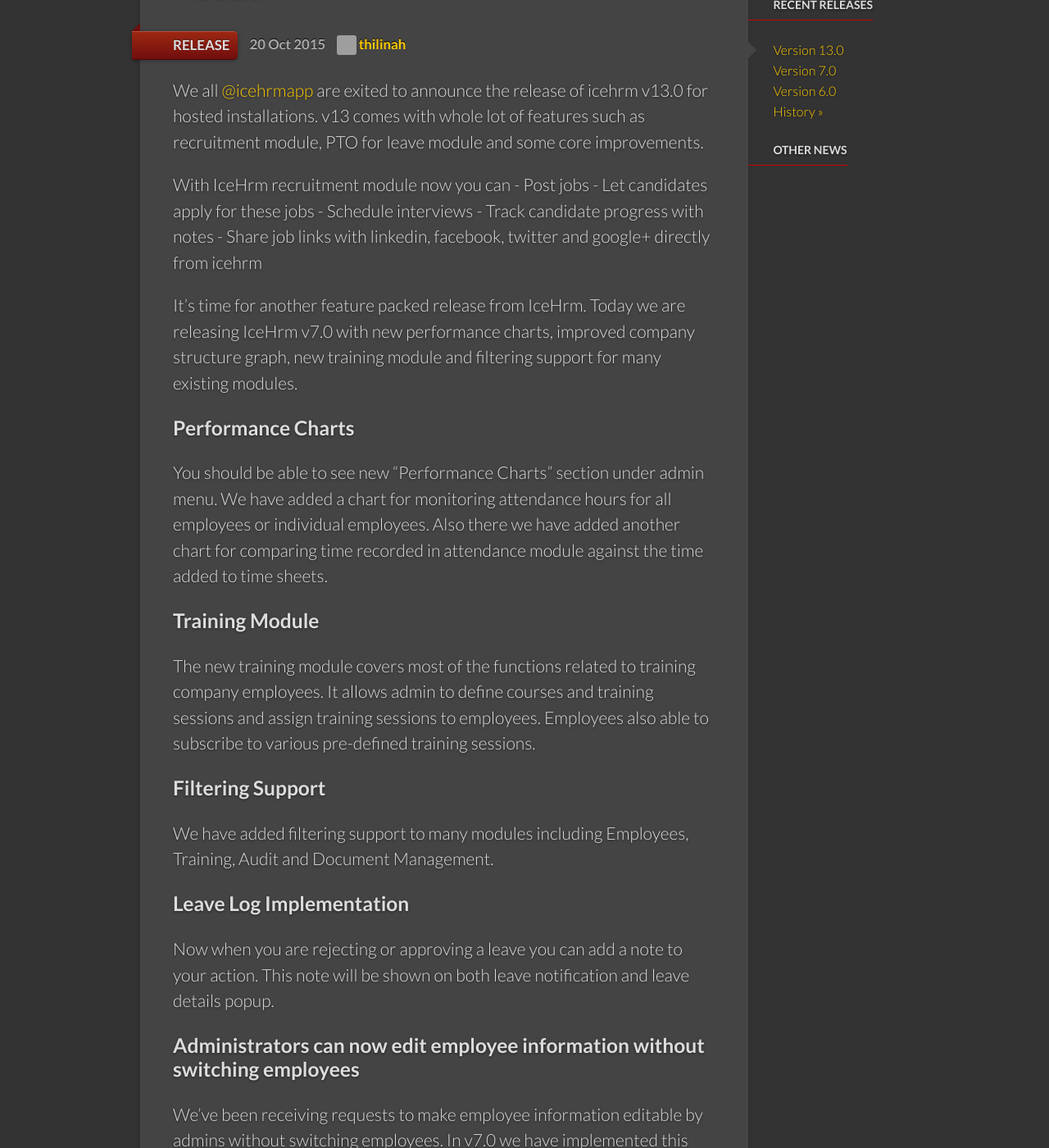
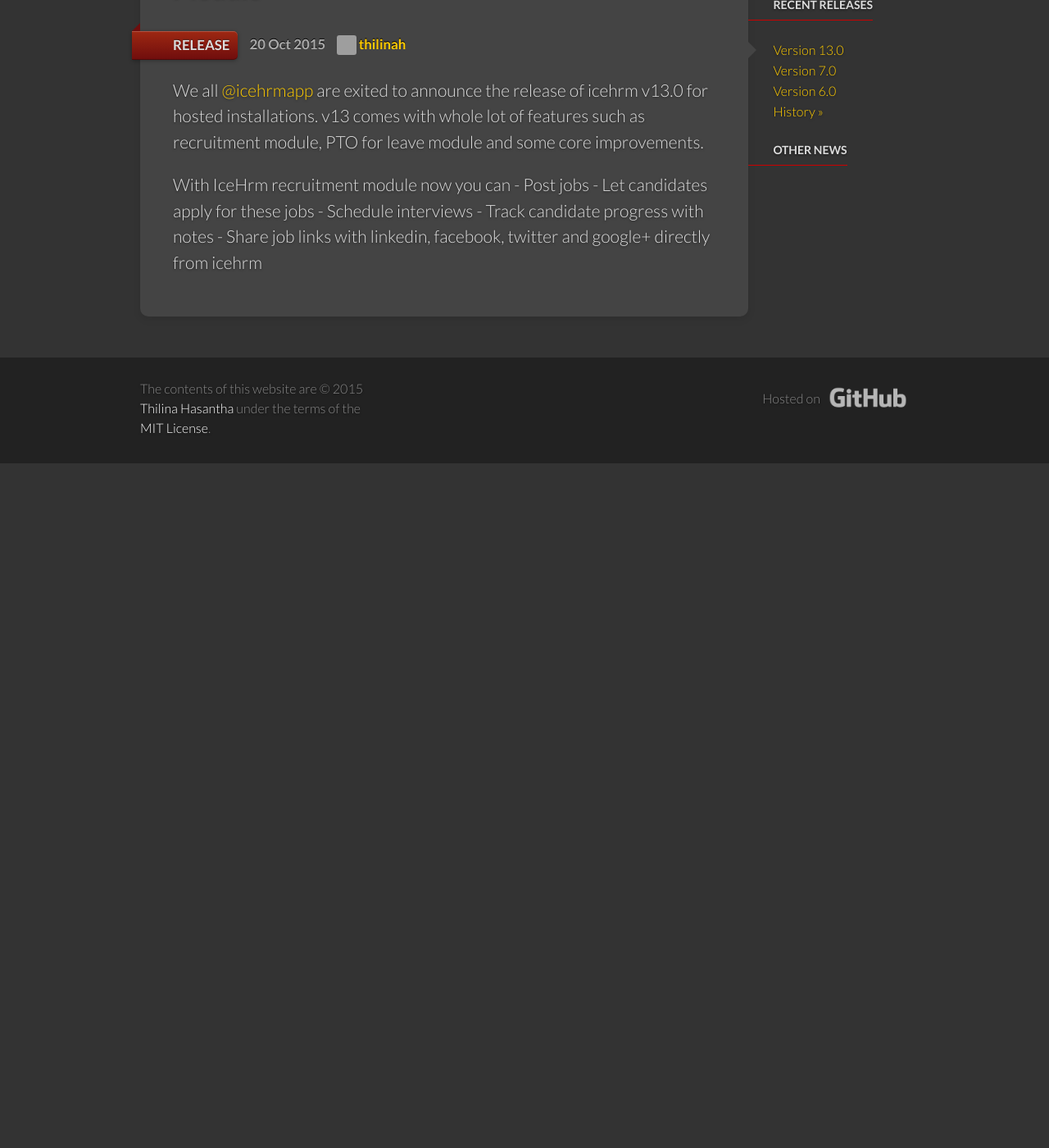
Before and after one commit to icehrm/icehrm.github.io, a Jekyll site: the page built from _posts/2015-10-20-icehrm-v13.2-released.md, in a window 1280 px wide and 1400 px high, scrolled down 270 px. Shown: the whole window at 82% size. Built offline with Jekyll 4.4.1, drawn with Linux system fonts in a browser that asks for light colours; after the commit the page ends 900 px from its top, so only the background shows below that; some of the changed text lies outside the part shown; grey boxes are pictures that could not be loaded.

Commit message:
Remove unwanted news data

```diff
--- a/_posts/2015-10-20-icehrm-v13.2-released.md
+++ b/_posts/2015-10-20-icehrm-v13.2-released.md
@@ -17,47 +17,3 @@
     - Schedule interviews
     - Track candidate progress with notes
     - Share job links with linkedin, facebook, twitter and google+ directly from icehrm
-
-
-
-It’s time for another feature packed release from IceHrm. Today we are releasing IceHrm v7.0 with new performance
-charts, improved company structure graph, new training module and filtering support for many existing modules.
-
-### Performance Charts
-
-You should be able to see new “Performance Charts” section under admin menu. We have added a chart for monitoring attendance
-hours for all employees or individual employees. Also there we have added another chart for comparing time recorded in attendance module against the time added to time sheets.
-
-### Training Module
-
-The new training module covers most of the functions related to training company employees.
-It allows admin to define courses and training sessions and assign training sessions to employees.
-Employees also able to subscribe to various pre-defined  training sessions.
-
-### Filtering Support
-
-We have added filtering support to many modules including Employees, Training, Audit and Document Management.
-
-### Leave Log Implementation
-
-Now when you are rejecting or approving a leave you can add a note to your action.
-This note will be shown on both leave notification and leave details popup.
-
-### Administrators can now edit employee information without switching employees
-
-We’ve been receiving requests to make employee information editable by admins without switching employees.
-In v7.0 we have implemented this feature. Now admins can add or edit skills, education, certifications,
-languages, dependents,  dependents, migrations, salary details and projects directly  from admin employee
-module and projects module.
-
-### Global Leave Calendar
-
-You can make leave calender include leaves of all the employees now. We have added a setting named “Leave: Share Calendar to Whole Company” for this purpose. Enable global leave calendar by setting this to yes in Admin->Settings module.
-
-### Metadata Module
-
-Through meta data module you can mange countries, provinces, nationalities and currency types in your icehrm instance. This module can be accessed under Settings -> Manage Metadata.
-
-### Improved Company Loan Module
-
-Now only admins can add or edit company loans. Employees are only allowed to view company loans taken by them.
```
